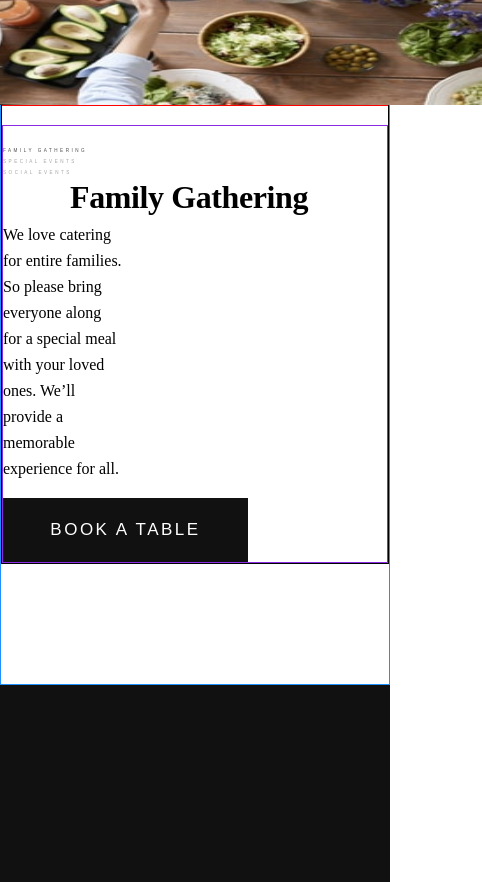
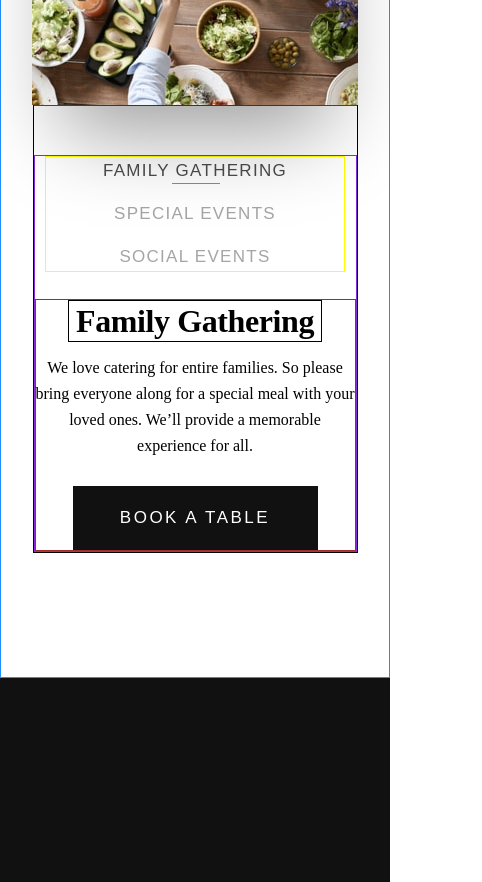
Before and after one commit to ashatskyy/dine-portfolio, a React (Vite) app: page /booking in a window 390 px wide. Shown: the part 4300-5182 px from the top of the page, 482 px wide, since content can reach past the window. Built offline with nearby package versions, Linux system fonts and the light colour scheme; a web font is replaced by a local one.

Commit message:
before 375

```diff
--- a/src/EventsInfoSection.jsx
+++ b/src/EventsInfoSection.jsx
@@ -6,7 +6,8 @@ export const EventsInfoSection = () => {
   const [activeSection, setActiveSection] = useState("Family Gathering");
 
   return (
-    <section className="events-section">
+		<section className="events-section">
+			<img className="pattern-lines pattern-lines-events-section" src="./images/pattern-lines.svg" alt="pattern lines" />
       {activeSection === "Family Gathering" && (
         <FamilyGathering setActiveSection={setActiveSection} />
       )}
@@ -24,11 +25,7 @@ function FamilyGathering({ setActiveSection }) {
   return (
     <div className="events-info-container">
       <div className="events-picture-container">
-        {/* <img
-          className="event-picture"
-          src="./images/family-gathering-desktop.jpg"
-          alt=""
-				/> */}
+
 
         <picture>
           <source
@@ -59,14 +56,14 @@ function FamilyGathering({ setActiveSection }) {
         <hr className="decorative-horizontal-line decorative-horizontal-line-for-events-section-famaly" />
       </div>
 
-      <div className="events-info-text-bocking-nav-container">
-        <div className="events-info-text-bocking-container-part">
+      <div className="events-info-text-booking-nav-container">
+        <div className="events-info-text-booking-container-part">
           <h2 className="about-info-section-txt-block-h2 events-section-h2 ">
             Family Gathering
           </h2>
           <p className="about-info-section-txt-block-p events-section-p">
             We love catering for entire families. So please bring everyone along
-            for a special meal with your loved ones. We’ll provide a memorable
+            for a special meal with your loved ones. We’ll provide a memorable<br className="event-mobile-br"/>
             experience for all.
           </p>
 
@@ -113,12 +110,12 @@ function SpecialEvents({ setActiveSection }) {
         <hr className="decorative-horizontal-line decorative-horizontal-line-for-events-section-special" />
       </div>
 
-      <div className="events-info-text-bocking-nav-container">
-        <div className="events-info-text-bocking-container-part">
+      <div className="events-info-text-booking-nav-container">
+        <div className="events-info-text-booking-container-part">
           <h2 className="about-info-section-txt-block-h2 events-section-h2 ">
             Special Events
           </h2>
-          <p className="about-info-section-txt-block-p events-section-p events-section-p-small-buttom-margin">
+          <p className="about-info-section-txt-block-p events-section-p events-section-p-small-buttom-margin-one">
             Whether it’s a romantic dinner or special date you’re celebrating
             with others we’ll look after you. We’ll be sure to mark your special
             date with an unforgettable meal.
@@ -168,13 +165,13 @@ function SocialEvents({ setActiveSection }) {
         <hr className="decorative-horizontal-line decorative-horizontal-line-for-events-section-social" />
       </div>
 
-      <div className="events-info-text-bocking-nav-container">
-        <div className="events-info-text-bocking-container-part">
+      <div className="events-info-text-booking-nav-container">
+        <div className="events-info-text-booking-container-part">
           <h2 className="about-info-section-txt-block-h2 events-section-h2 ">
             Social Events
           </h2>
-          <p className="about-info-section-txt-block-p events-section-p events-section-p-small-buttom-margin">
-            Are you looking to have a larger social event? No problem! We’re
+          <p className="about-info-section-txt-block-p events-section-p events-section-p-small-buttom-margin-two">
+            Are you looking to have a larger social event? <br className="event-mobile-br"/>No problem! We’re
             more than happy to cater for big parties. We’ll work with you to
             make your event a hit with everyone.
           </p>
--- a/src/styles/_eventsInfoSection.scss
+++ b/src/styles/_eventsInfoSection.scss
@@ -13,7 +13,6 @@ position: relative;
   background-repeat: no-repeat;
 }
 
-
 @media (max-width: 1024px) {
   .events-section {
     background-image: url("/images/pattern-curve-top-right.svg");
@@ -22,134 +21,411 @@ position: relative;
 
     background-position: calc(-389px - (1024px - 100vw) * 0.5) top;
 
-    padding:
-		  120px
-			calc(168px - (1024px - 100vw) * 0.5)
-			120px
+    padding: 120px calc(168px - (1024px - 100vw) * 0.5) 120px
       calc(167px - (1024px - 100vw) * 0.5);
-
   }
 }
 
-.events-info-container{
+
+@media (max-width: 768px) {
+  .events-section {
+    background-image: url("/images/pattern-curve-events-section-short-for-768px.svg");
+    background-size: clamp(0px, 49.2vw, 378px) clamp(0px, 41.7vw, 320px);
+
+    background-position: 0 0;
+
+    padding: clamp(0px, 15.6vw, 120px) clamp(0px, 5.2vw, 40px)
+      clamp(0px, 15.6vw, 120px) clamp(0px, 5.1vw, 39px);
+  }
+}
+
+@media (max-width: 480px) {
+  .events-section {
+
+
+    background: none;
+
+
+		 padding:
+		   80px
+			 calc(76.5px - (480px - 100vw) * 0.5)
+			 124px
+			 calc(76.5px - (480px - 100vw) * 0.5);
+  }
+}
+
+
+
+
+.pattern-lines-events-section {
+  top: clamp(0px, 8.47vw, 122px);
+  left: clamp(0px, 8.68vw, 125px);
+}
+
+@media (max-width: 1024px) {
+  .pattern-lines-events-section {
+    top: 82px;
+    left: calc(167px - (1024px - 100vw) * 0.5);
+  }
+}
+
+@media (max-width: 768px) {
+  .pattern-lines-events-section {
+    top: clamp(0px, 10.68vw, 82px);
+left: clamp(0px, 5.08vw, 39px);
+  }
+}
+
+@media (max-width: 480px) {
+  .pattern-lines-events-section {
+		display: none;
+	}
+}
+
+
+.events-info-container {
   border: 1px solid #000;
   display: flex;
 
   // flex-direction: column;
 }
 
-
 @media (max-width: 1024px) {
-	.events-info-container{
+  .events-info-container {
     flex-direction: column;
-
   }
 }
 
-.events-picture-container{
+
+
+.events-picture-container {
   border: 1px solid red;
   // height: 100px;
-
+  position: relative;
   flex: 1.5;
 }
 
 @media (max-width: 1024px) {
-	.events-picture-container{
+  .events-picture-container {
+		flex: initial;
     display: flex;
     justify-content: center;
     align-items: center;
   }
 }
 
-.event-picture{
+.event-picture {
   width: clamp(0px, 37.5vw, 540px);
   height: clamp(0px, 41.67vw, 600px);
 
   display: block;
+
+  // box-shadow: 0px
+  //     clamp(28px, 3.82vw, 55px) clamp(40px, 5.55vw, 80px)
+  //     clamp(-15px, -2.08vw, -30px) rgba(0, 0, 0, 0.4);
+  box-shadow: 0px 55px 80px -30px rgba(0, 0, 0, 0.4);
 }
 
 @media (max-width: 1024px) {
-	.event-picture{
+  .event-picture {
     width: 573px;
     height: 360px;
   }
-
 }
 
+@media (max-width: 768px) {
+  .event-picture {
+   width: clamp(0px, 74.61vw, 573px);
+height: clamp(0px, 46.88vw, 360px);
+  }
+}
+
+@media (max-width: 480px) {
+  .event-picture {
+   width: 326px;
+height: 400px;
+  }
+}
 
 
 
 .decorative-horizontal-line-for-events-section-famaly {
   position: absolute;
-  // margin-top: clamp(0px, 30.76vw, 443px);
+
+  width: clamp(0px, 6.59vw, 95px);
+
+ right: clamp(0px, 1.60vw, 23px);
+bottom: clamp(0px, 10.90vw, 157px);
+}
+
+@media (max-width: 1024px) {
+  .decorative-horizontal-line-for-events-section-famaly {
+    position: absolute;
+
+    width: 48px;
+
+    left: 83px;
+    bottom: -92px;
+  }
+}
+
+
+
+@media (max-width: 768px) {
+  .decorative-horizontal-line-for-events-section-famaly {
+    position: absolute;
+
+  width: clamp(0px, 6.25vw, 48px);
+left: clamp(0px, 10.81vw, 83px);
+bottom: clamp(-92px, -11.98vw, 0px);
+  }
+}
+
+@media (max-width: 480px) {
+  .decorative-horizontal-line-for-events-section-famaly {
+		display: block;
+    position: absolute;
+
+  width: 48px;
+
+
+left: 137px;
+bottom: -79px;
+  }
+}
+
+
+
+.decorative-horizontal-line-for-events-section-special {
+  position: absolute;
+right: clamp(0px, 1.60vw, 23px);
+bottom: clamp(0px, 8.13vw, 117px);
   width: clamp(0px, 6.59vw, 95px);
 }
 
+@media (max-width: 1024px) {
   .decorative-horizontal-line-for-events-section-special {
+    width: 48px;
+
+    left: 328px;
+    bottom: -92px;
+  }
+}
+
+@media (max-width: 768px) {
+  .decorative-horizontal-line-for-events-section-special {
+   width: clamp(0px, 6.25vw, 48px);
+left: clamp(0px, 42.71vw, 328px);
+bottom: clamp(-92px, -11.98vw, -0px);
+  }
+}
+
+@media (max-width: 480px) {
+  .decorative-horizontal-line-for-events-section-special {
+
 		  position: absolute;
-
-  width: clamp(0px, 6.59vw, 95px);
+			display: block;
+   width: 48px;
+left: 137px;
+bottom: -124px;
+  }
 }
 
 .decorative-horizontal-line-for-events-section-social {
   position: absolute;
+ right: clamp(0px, 1.60vw, 23px);
+bottom: clamp(0px, 5.35vw, 77px);
+  width: clamp(0px, 6.59vw, 95px);
+}
 
-  width: clamp(0px, 6.59vw, 95px);
+@media (max-width: 1024px) {
+  .decorative-horizontal-line-for-events-section-social {
+    width: 48px;
+
+    left: 560px;
+    bottom: -92px;
+  }
+}
+
+@media (max-width: 768px) {
+  .decorative-horizontal-line-for-events-section-social {
+   width: clamp(0px, 6.25vw, 48px);
+left: clamp(0px, 72.92vw, 560px);
+bottom: clamp(-92px, -11.98vw, 0px);
+  }
+}
+
+@media (max-width: 480px) {
+  .decorative-horizontal-line-for-events-section-social {
+		  position: absolute;
+   width: 48px;
+display: block;
+left: 137px;
+bottom: -169px;
+  }
+}
+
+
+
+.events-info-text-booking-nav-container {
+  flex: 1;
+  // border: 1px solid green;
+  margin-top: clamp(0px, 4.86vw, 70px);
+}
+
+@media (max-width: 1024px) {
+  .events-info-text-booking-nav-container {
+		flex: initial;
+    display: flex;
+    flex-direction: column;
+    margin-top: 57px;
+  }
+}
+
+@media (max-width: 768px) {
+  .events-info-text-booking-nav-container {
+margin-top: clamp(0px, 7.42vw, 57px);
+	}
+}
+
+@media (max-width: 480px) {
+  .events-info-text-booking-nav-container {
+margin-top: 49px;
+	}
+}
+// //////////////////////////////////////////////////////////////////////////////////////////
+@media (max-width: 1024px) {
+  .events-info-text-booking-container-part {
+    border: 1px solid brown;
+    order: 2;
+    margin-top: 47px;
+
+    display: flex;
+    flex-direction: column;
+    align-items: center;
+    justify-content: center;
+  }
+}
+
+@media (max-width: 768px) {
+  .events-info-text-booking-container-part {
+     margin-top: clamp(0px, 6.12vw, 47px);
+	}
+}
+
+@media (max-width: 480px) {
+  .events-info-text-booking-container-part {
+     margin-top: 27px;
+	}
 }
 
 
 
 
 
-
-
-
-
-
-
-
-.events-info-text-bocking-nav-container {
-  flex: 1;
-  // border: 1px solid green;
-  margin-top: clamp(0px, 4.86vw, 70px);
-}
-
-@media (max-width: 1024px) {
-  .events-info-text-bocking-nav-container {
-    display: flex;
-    flex-direction: column;
-  }
-}
-
-.events-info-text-bocking-container-part {
-  order: 2;
-}
-
 .events-info-nav-container-part {
+  // border: 1px solid #000;
   order: 1;
 }
-
-
 
 .events-section-h2 {
   margin-top: 0;
 }
 
+@media (max-width: 1024px) {
+  .events-section-h2 {
+    width: 500px;
+    border: 1px solid #000;
+    text-align: center;
+  }
+}
+
+@media (max-width: 768px) {
+  .events-section-h2 {
+width: clamp(0px, 65.1vw, 500px);
+	}
+}
+
 .events-section-p {
   margin-top: clamp(0px, 1.32vw, 19px);
+
   margin-bottom: clamp(0px, 4.17vw, 60px);
+
   width: clamp(0px, 30.9vw, 445px);
+  // border: 1px solid #000;
 }
 
+@media (max-width: 1024px) {
+	.events-section-p {
+		text-align: center;
 
-.events-section-p-small-buttom-margin {
-  margin-bottom: clamp(0px, 2.08vw, 30px);
+    width: 470px;
+    margin-top: 19px;
+    margin-bottom: 60px;
+  }
+}
+
+@media (max-width: 768px) {
+  .events-section-p {
+width: clamp(0px, 61.2vw, 470px);
+margin-top: clamp(0px, 2.47vw, 19px);
+margin-bottom: clamp(0px, 7.81vw, 60px);
+	}
 }
 
 
 
+.events-section-p-small-buttom-margin-one,
+.events-section-p-small-buttom-margin-two {
+  margin-bottom: clamp(0px, 2.08vw, 30px);
+}
+
+@media (max-width: 1024px) {
+  .events-section-p,
+  .events-section-p-small-buttom-margin-one {
+    margin-bottom: 60px;
+  }
+}
+
+@media (max-width: 768px) {
+  .events-section-p,
+  .events-section-p-small-buttom-margin-one {
+    margin-bottom: clamp(0px, 7.81vw, 60px);
+  }
+}
+
+@media (max-width: 1024px) {
+  .events-section-p-small-buttom-margin-two {
+		margin-bottom: 30px;
+  }
+}
+
+@media (max-width: 768px) {
+	.events-section-p-small-buttom-margin-two {
+margin-bottom: clamp(0px, 3.91vw, 30px);
+	}
+}
+
+@media (max-width: 480px) {
+  .events-section-p {
+		margin-top: 13px;
+		margin-bottom: 27px;
+width: 330px;
+
+	}
+}
+
+
+@media (max-width: 480px) {
+	 .events-section-p-small-buttom-margin-one, .events-section-p-small-buttom-margin-two {
+// margin-bottom: 38px;
+margin-bottom: 27px;
+	}
+}
+
 .home-page-section-navigation {
 
+	border: 1px solid yellow;
   margin-top: clamp(0px, 5.49vw, 79px);
   height: clamp(0px, 7.5vw, 108px);
 
@@ -158,43 +434,89 @@ position: absolute;
   flex-direction: column;
   justify-content: space-between;
 
+  font-weight: 500;
+
+  font-size: clamp(0px, 1.18vw, 17px);
+  line-height: clamp(0px, 1.94vw, 28px);
+  letter-spacing: clamp(0px, 0.17vw, 2.5px);
+}
+
+@media (max-width: 1024px) {
+  .home-page-section-navigation {
+    flex-direction: row;
+
+    margin: 0 20px;
+
+    font-size: 17px;
+    line-height: 28px;
+    height: 36px;
+
+    letter-spacing: 2.5px;
+  }
+}
+
+
+@media (max-width: 768px) {
+  .home-page-section-navigation {
+margin-left: clamp(0px, 2.60vw, 20px);
+margin-right: clamp(0px, 2.60vw, 20px);
+
+font-size: clamp(0px, 2.21vw, 17px);
+line-height: clamp(0px, 3.65vw, 28px);
+height: clamp(0px, 4.69vw, 36px);
+
+letter-spacing: clamp(0px, 0.33vw, 2.5px);
+	}
+}
+
+@media (max-width: 480px) {
+  .home-page-section-navigation {
+height: 116px;
+flex-direction: column;
+
+align-items: center;
+
+font-size: 17px;
+line-height: 28px;
+
+
+	}
 }
 
 
 
 .nav-bullet {
-
-  font-weight: 500;
-
-  font-size: clamp(0px, 1.18vw, 17px);
-  line-height: clamp(0px, 1.94vw, 28px);
-  letter-spacing: 2.5px;
-
   color: rgba(76, 76, 76, 0.5);
   transition: color 0.3s ease;
 }
-
 
 .nav-bullet-action {
   color: #4c4c4c;
 }
 
 @media (min-width: 1024px) {
-}
+
 .nav-bullet:hover {
   color: #4c4c4c;
   cursor: pointer;
 }
+}
 
-
-
-
-
-
-
-.events-info-text-bocking-nav-container{
+.events-info-text-booking-nav-container {
   border: 1px solid blueviolet;
   // height: 100px;
 
   flex: 1;
 }
+
+
+.event-mobile-br{
+	display: none;
+}
+
+@media (max-width: 480px) {
+	.event-mobile-br{
+	display: inline;
+}
+
+}
```
Lines whose indentation alone changed are shown as unchanged.
